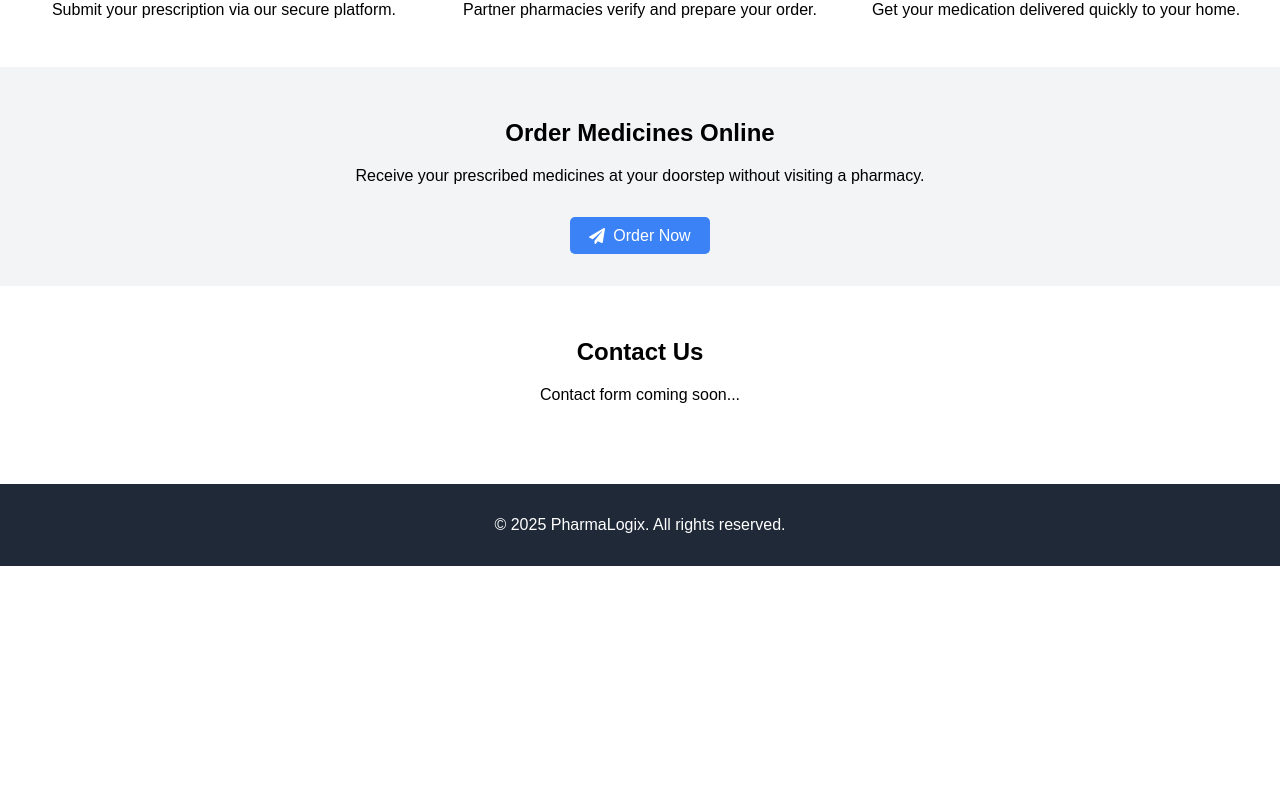
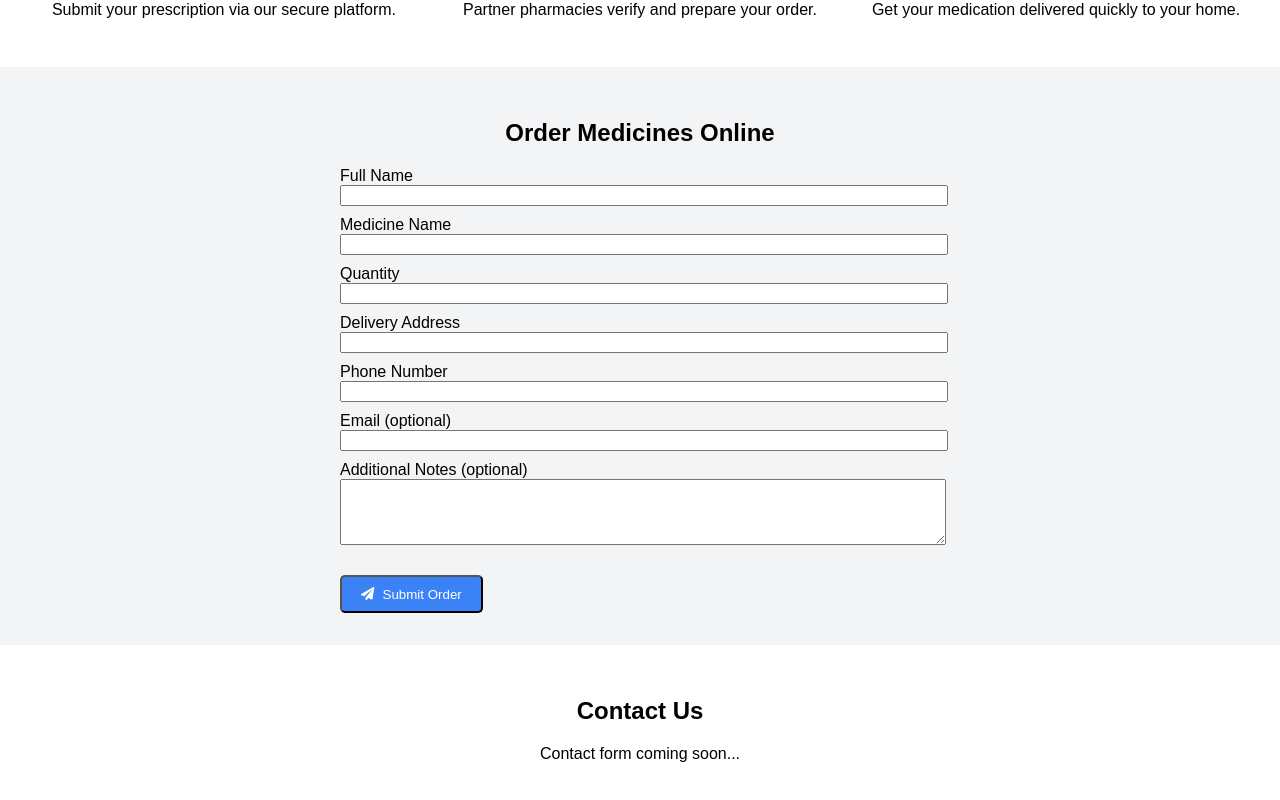
Before and after one commit to Kevin-Iraguha/pharmalogix, a React (Create React App) app: page / in a window 1280 px wide. Shown: the part 668-1468 px from the top of the page. Before the commit the page ends 1234 px from the top, so only its background shows below. Built offline with nearby package versions, Linux system fonts and the light colour scheme.

Commit message:
Fix: Update form to use production backend URL

```diff
--- a/src/App.js
+++ b/src/App.js
@@ -18,18 +18,11 @@ function App() {
       <header>
         <nav>
           <div className="logo">PharmaLogix</div>
-
-          {/* ✅ Hamburger Button */}
-          <div
-            className="hamburger"
-            onClick={() => setIsMenuOpen(!isMenuOpen)}
-          >
+          <div className="hamburger" onClick={() => setIsMenuOpen(!isMenuOpen)}>
             <div className="bar"></div>
             <div className="bar"></div>
             <div className="bar"></div>
           </div>
-
-          {/* ✅ Mobile Menu Toggle */}
           <div className={`nav-links ${isMenuOpen ? "open" : ""}`}>
             <a href="#home" onClick={() => setIsMenuOpen(false)}>Home</a>
             <a href="#how-it-works" onClick={() => setIsMenuOpen(false)}>How It Works</a>
@@ -91,11 +84,56 @@ function App() {
         {/* Order Section */}
         <section id="order-now" className="section alt-bg">
           <h2>Order Medicines Online</h2>
-          <p>Receive your prescribed medicines at your doorstep without visiting a pharmacy.</p>
-          <a href="#contact" className="btn primary">
-            <FaPaperPlane style={{ marginRight: "8px" }} />
-            Order Now
-          </a>
+          <form
+            onSubmit={async (e) => {
+              e.preventDefault();
+              const formData = {
+                name: e.target.name.value,
+                medicine: e.target.medicine.value,
+                quantity: e.target.quantity.value,
+                address: e.target.address.value,
+                phone: e.target.phone.value,
+                email: e.target.email.value,
+                notes: e.target.notes.value,
+              };
+
+              try {
+                const response = await fetch('https://pharmalogix-backend-3.onrender.com/api/order', {
+                  method: 'POST',
+                  headers: {
+                    'Content-Type': 'application/json',
+                  },
+                  body: JSON.stringify(formData),
+                });
+
+                const result = await response.json();
+                alert(result.message);
+              } catch (error) {
+                alert('Error submitting order.');
+              }
+            }}
+            style={{ maxWidth: "600px", margin: "0 auto", textAlign: "left" }}
+          >
+            <label>Full Name</label>
+            <input type="text" name="name" required style={{ width: "100%", marginBottom: "10px" }} />
+            <label>Medicine Name</label>
+            <input type="text" name="medicine" required style={{ width: "100%", marginBottom: "10px" }} />
+            <label>Quantity</label>
+            <input type="number" name="quantity" min="1" required style={{ width: "100%", marginBottom: "10px" }} />
+            <label>Delivery Address</label>
+            <input type="text" name="address" required style={{ width: "100%", marginBottom: "10px" }} />
+            <label>Phone Number</label>
+            <input type="text" name="phone" required style={{ width: "100%", marginBottom: "10px" }} />
+            <label>Email (optional)</label>
+            <input type="email" name="email" style={{ width: "100%", marginBottom: "10px" }} />
+            <label>Additional Notes (optional)</label>
+            <textarea name="notes" rows="4" style={{ width: "100%", marginBottom: "10px" }}></textarea>
+
+            <button type="submit" className="btn primary">
+              <FaPaperPlane style={{ marginRight: "8px" }} />
+              Submit Order
+            </button>
+          </form>
         </section>
 
         {/* Contact Section */}
```
